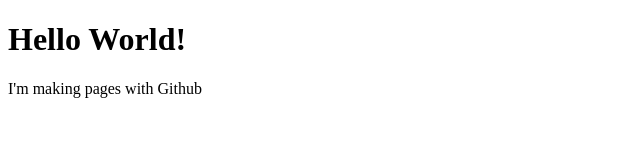
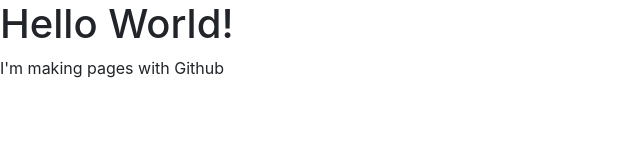
Before and after one commit to AkberW/AkberW.github.io, a plain HTML site: page index.html in a window 1280 px wide. Shown: the whole page, without its empty margins (0-640 px from the left). Drawn offline with nearby package versions, Linux system fonts and the light colour scheme.

Commit message:
Changing index test

```diff
--- a/index.html
+++ b/index.html
@@ -1,7 +1,12 @@
 <!DOCTYPE html>
 <html>
+  <head>
+    <title>Akber Wahid's Portfolio</title>
+    <link rel="stylesheet" href="css/bootstrap.min.css" />
+    <link rel="stylesheet" href="css/default.css" />
+  </head>
   <body>
-  <h1>Hello World!</h1>
-  <p>I'm making pages with Github</p>
+    <h1>Hello World!</h1>
+    <p>I'm making pages with Github</p>
   </body>
 </html>
```
